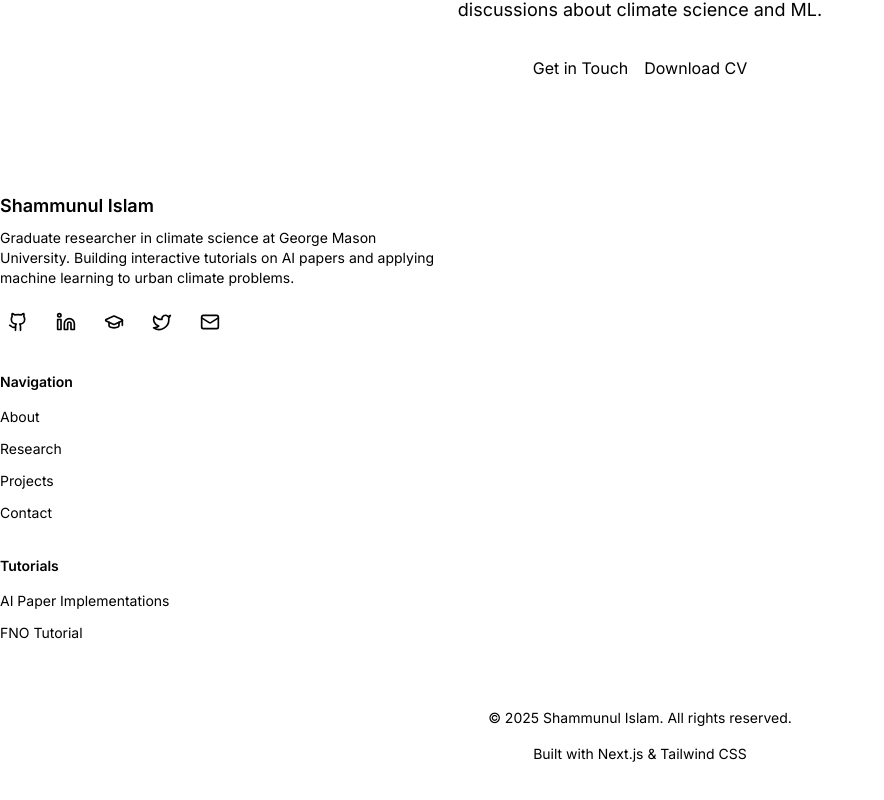
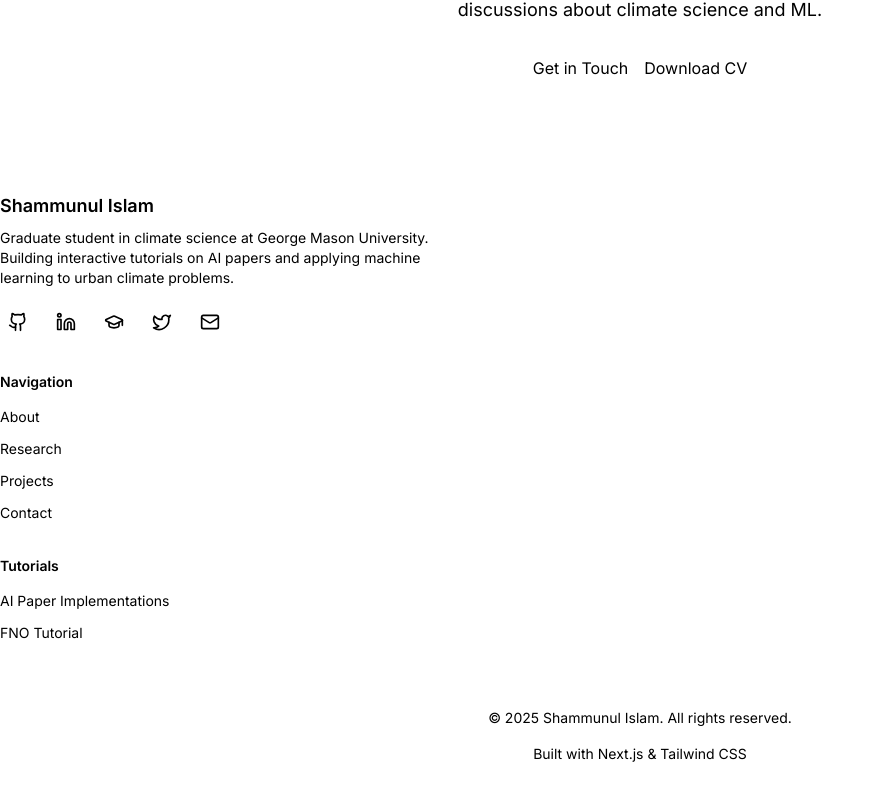
Before and after one commit to shammun/portfolio-website, a Next.js app: page / in a window 1280 px wide. Shown: the part 2360-3160 px from the top of the page, without its empty margins (0-884 px from the left). Built offline with nearby package versions, Linux system fonts and the light colour scheme.

Commit message:
Change 'Graduate researcher' to 'Graduate student' in footer

```diff
--- a/src/components/layout/footer.tsx
+++ b/src/components/layout/footer.tsx
@@ -58,7 +58,7 @@ export function Footer() {
               Shammunul Islam
             </Link>
             <p className="mt-2 text-sm text-muted-foreground max-w-md">
-              Graduate researcher in climate science at George Mason University.
+              Graduate student in climate science at George Mason University.
               Building interactive tutorials on AI papers and applying machine
               learning to urban climate problems.
             </p>
```
